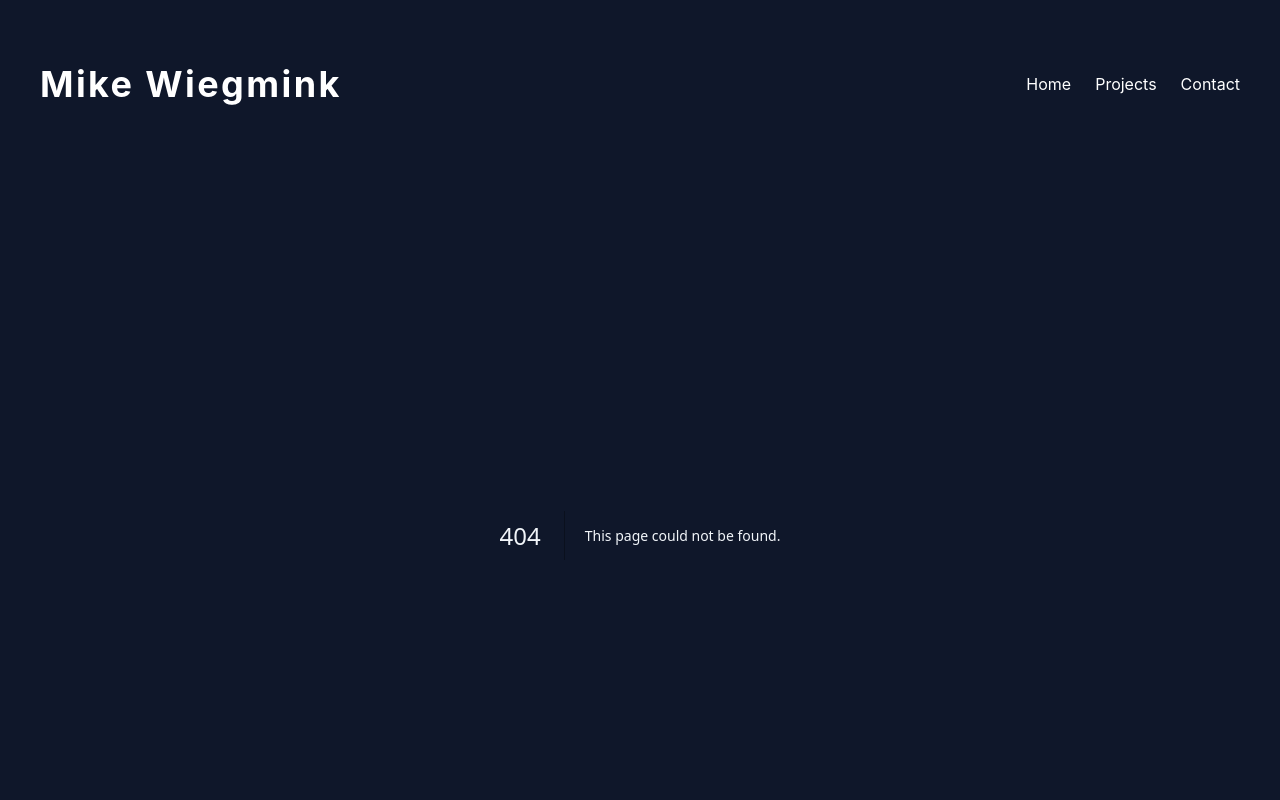
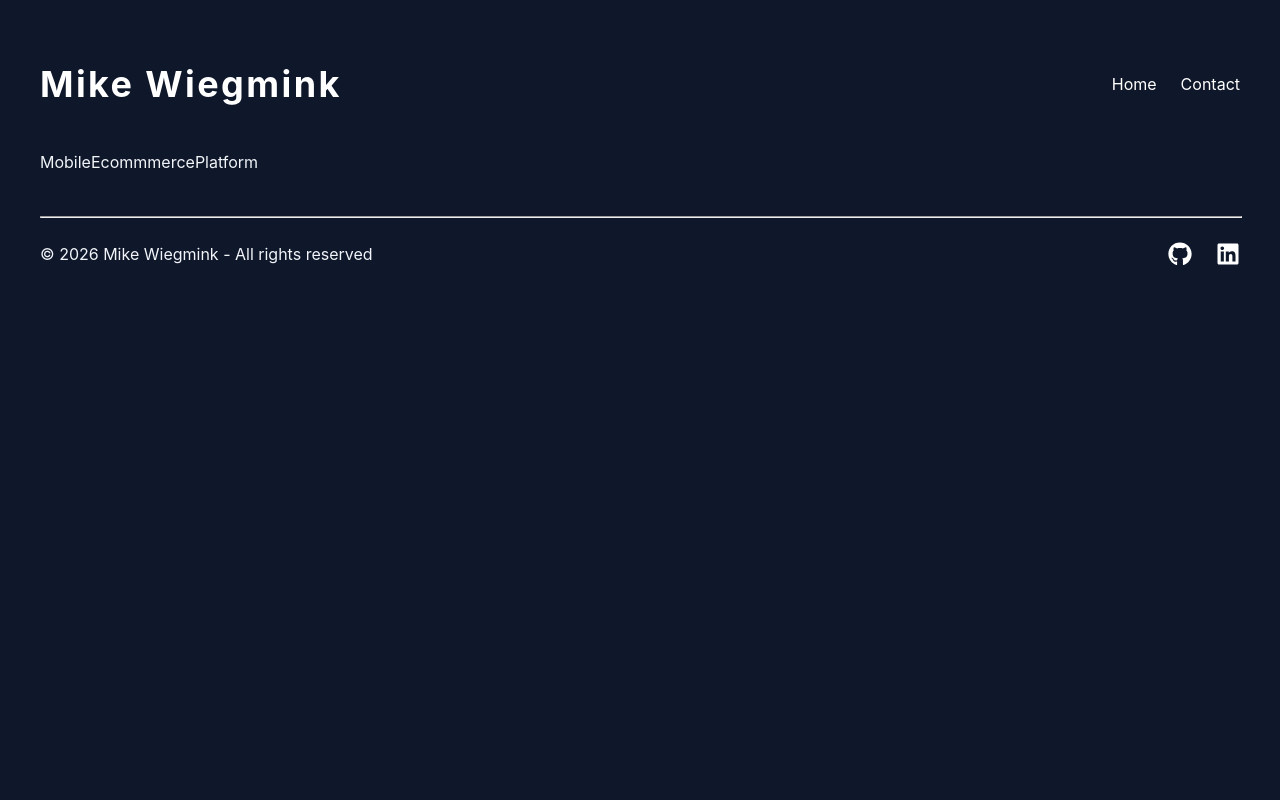
Before and after one commit to MikeWiegmink/Website, a Next.js app in the folder mike-website/: page /projects/MobileEcommmercePlatform in a window 1280 px wide. Before the commit this address had no page. Shown: the top 800 px of the page. Built offline with nearby package versions, Linux system fonts and the light colour scheme.

Commit message:
Added dynamic routing for projects instead of navigation in the header

```diff
--- a/mike-website/app/components/header.tsx
+++ b/mike-website/app/components/header.tsx
@@ -10,7 +10,6 @@ export default function Header() {
             </section>
             <nav className="headerNav">
                 <a href="/">Home</a>
-                <a href="/projects">Projects</a>
                 <a href="/contact">Contact</a>
             </nav>
         </header>
--- a/mike-website/app/page.tsx
+++ b/mike-website/app/page.tsx
@@ -1,4 +1,5 @@
-import '@/styles/index.styles.css'
+import '@/styles/index.styles.css';
+import Link from 'next/link';
 
 export default function Home() {
 
@@ -56,6 +57,7 @@ export default function Home() {
         <hr className='divider'/>
         <section className="itemizeContainer">
             <h1 className='itemizeHeader'>My Projects</h1>
+            <Link href="/projects/MobileEcommmercePlatform">
                 <section className="projectContainer">
                     <section className='projectRow'>
                         <section className="itemizeLeft">
@@ -78,6 +80,7 @@ export default function Home() {
                         </div>
                     </section>
                 </section>
+            </Link>
         </section>
         <hr className='divider'/>
         <section className='itemizeContainer'>
--- /dev/null
+++ b/mike-website/app/projects/[slug]/page.tsx
@@ -0,0 +1,13 @@
+export default async function ProjectDetails({
+    params
+}: {
+    params: Promise<{ slug: string }>
+}) {
+  const { slug } = await params;
+
+  // const project = await getProjectBySlug(slug);
+
+  return (
+    <p>{slug}</p>
+  );
+}
--- a/mike-website/styles/index.styles.css
+++ b/mike-website/styles/index.styles.css
@@ -118,6 +118,11 @@
     max-width: 70%;
 }
 
+a {
+    text-decoration: none;
+    color: inherit;
+}
+
 .projectContainer {
     background: var(--card-bg);
     padding: 20px 30px;
```
Lines whose indentation alone changed are shown as unchanged.
